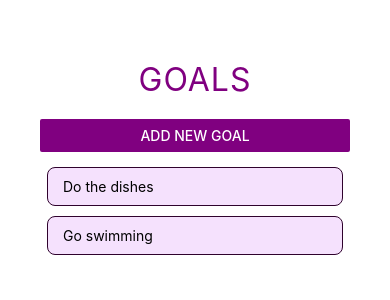
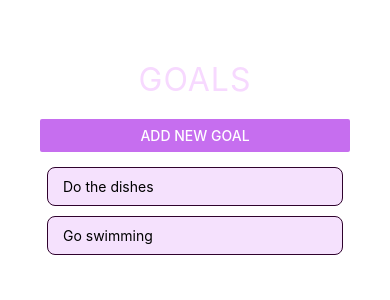
Before and after one commit to emilydaykin/Goals, a React Native app: screen / in a window 390 px wide. Shown: the top 300 px of the page. Built offline with nearby package versions, Linux system fonts and the light colour scheme.

Commit message:
lightened heading and buttons in App.js against dark background

```diff
--- a/App.js
+++ b/App.js
@@ -30,7 +30,7 @@ export default function App() {
       <View>
         <Text style={styles.heading}>Goals</Text>
       </View>
-      <Button title='Add New Goal' color='purple' onPress={startAddGoalHandler} />
+      <Button title='Add New Goal' color='#c66eef' onPress={startAddGoalHandler} />
       <GoalInput setGoals={setGoals} modalIsVisible={modalIsVisible} onCancel={hideAddGoal} />
       <Goals goals={goals} onDeleteGoal={deleteGoalHandler} />
     </View>
@@ -49,6 +49,6 @@ const styles = StyleSheet.create({
     textAlign: 'center',
     marginBottom: 20,
     letterSpacing: 1,
-    color: 'purple',
+    color: '#f7d9ff',
   },
 });
```
